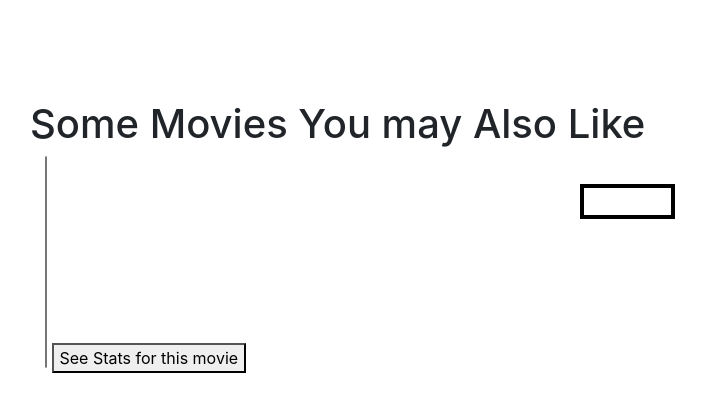
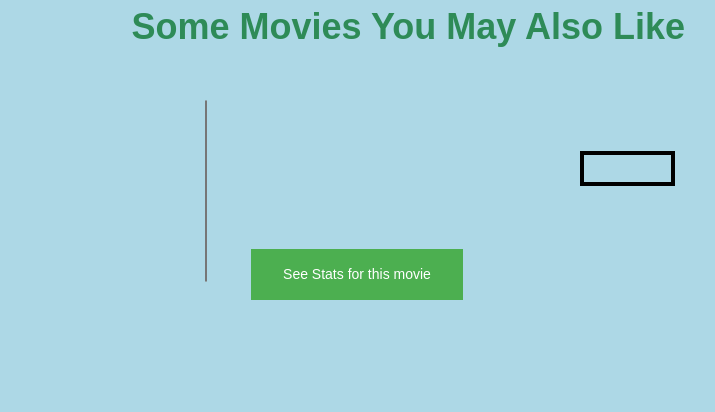
Before and after one commit to Swapnadeep1998/movie_website, a Python web app: template flask/templates/movie_rec.html in a window 1440 px wide. Shown: the top 412 px of the page, without its empty margins (285-1000 px from the left). Run offline with Jinja, Linux system fonts and the light colour scheme; the template is opened without the code that fills it, so the values that code supplies are empty; some libraries are stand-ins or nearby versions.

Commit message:
final_stage_last_final

```diff
--- a/flask/templates/movie_rec.html
+++ b/flask/templates/movie_rec.html
@@ -4,7 +4,44 @@
 {% endblock %}
 
 {% block body %}
+<style>
 
+            body{
+               background-color: #ADD8E6;
+                font-family: Arial,Helvetica,Sans-sreif;
+                text-align: center;
+
+            }
+
+
+            h1{
+                color: #2E8B57;
+                font-weight: bold;
+                font-family: sans-serif;
+                font-size: 36px;
+                line-height: 42px;
+                text-transform: capitalize;
+                position: absolute;
+                bottom: 300px;
+                right: 470px;
+
+            }
+
+            button{
+                background-color: #4CAF50;
+                border: none;
+                color: white;
+                padding: 15px 32px;
+                text-align: center;
+                text-decoration: none;
+                display: inline-block;
+                font-size: 14px;
+                margin: 40px;
+            }
+
+
+
+        </style>
 <div class= "container recommend">
 <h1> Some Movies You may Also Like</h1>
 <section class="col-md-7">
```
Also changed, not shown: flask/templates/about.html (+30 -0 lines), flask/templates/login.html (+28 -0 lines).
